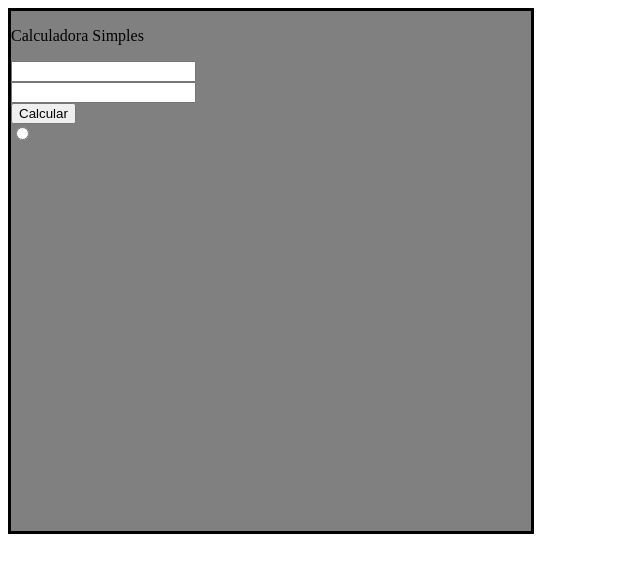
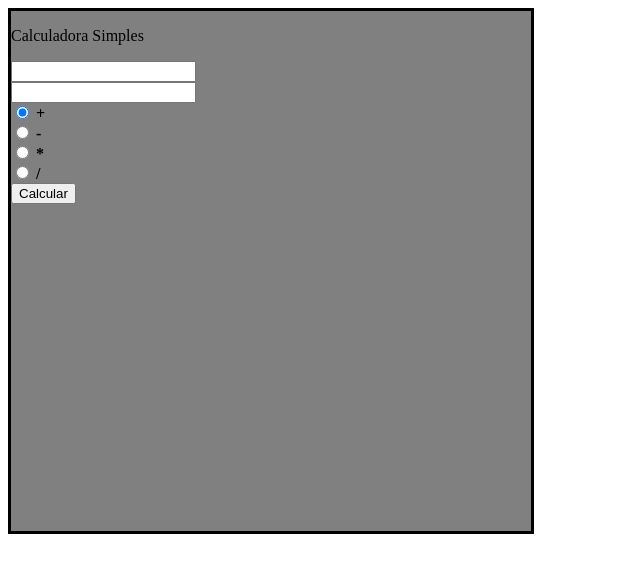
Before and after one commit to joaosavioli06/simple_calculator, a plain HTML site: page index.html in a window 1280 px wide. Shown: the whole page, without its empty margins (0-640 px from the left). Drawn offline with Linux system fonts and the light colour scheme.

Commit message:
Finished the logical part with JS

```diff
--- a/art.css
+++ b/art.css
@@ -1,3 +1,5 @@
+
+
 #quad {
     background: gray;
     border: 3px solid rgb(0, 0, 0);
--- a/index.html
+++ b/index.html
@@ -14,14 +14,22 @@
             <br>
         <input type="text" name="num-2" id="num-2">
             <br>
-        <button type="submit" id="btn"> Calcular </button>
+                <input checked id="soma" type="radio" value="add" name="operacao"> <b> + </b>
             <br>
-        <input type="radio" id="soma">
+                <input id="sub" type="radio" value="add" name="operacao"> <b> - </b>
+            <br>
+                <input id="mult" type="radio" value="add" name="operacao"> <b> * </b>
+            <br>
+                <input id="divide" type="radio" value="add" name="operacao"> <b> / </b>
+            <br>
 
+        <button onclick="conta()" type="button" id="btn"> Calcular </button>
+            <br>
+                <h1 id="Resultado"></h1>
 
     </div>
 
 
-
+    <script src="script.js"> </script>
 </body>
 </html>
--- a/script.js
+++ b/script.js
@@ -0,0 +1,17 @@
+function conta() {
+    num1 = Number(document.getElementById('num-1').value)
+    num2 = Number(document.getElementById('num-2').value)
+    total = 0
+
+    if (document.getElementById('soma').checked) {
+        total = num1 + num2
+    } else if (document.getElementById('sub').checked) {
+        total = num1 - num2
+    } else if (document.getElementById('mult').checked) {
+        total = num1 + num2
+    } else {
+        total = num1 / num2
+    }
+
+    document.getElementById('Resultado').innerHTML = 'O resultado é: ' + String(total)
+}
```
